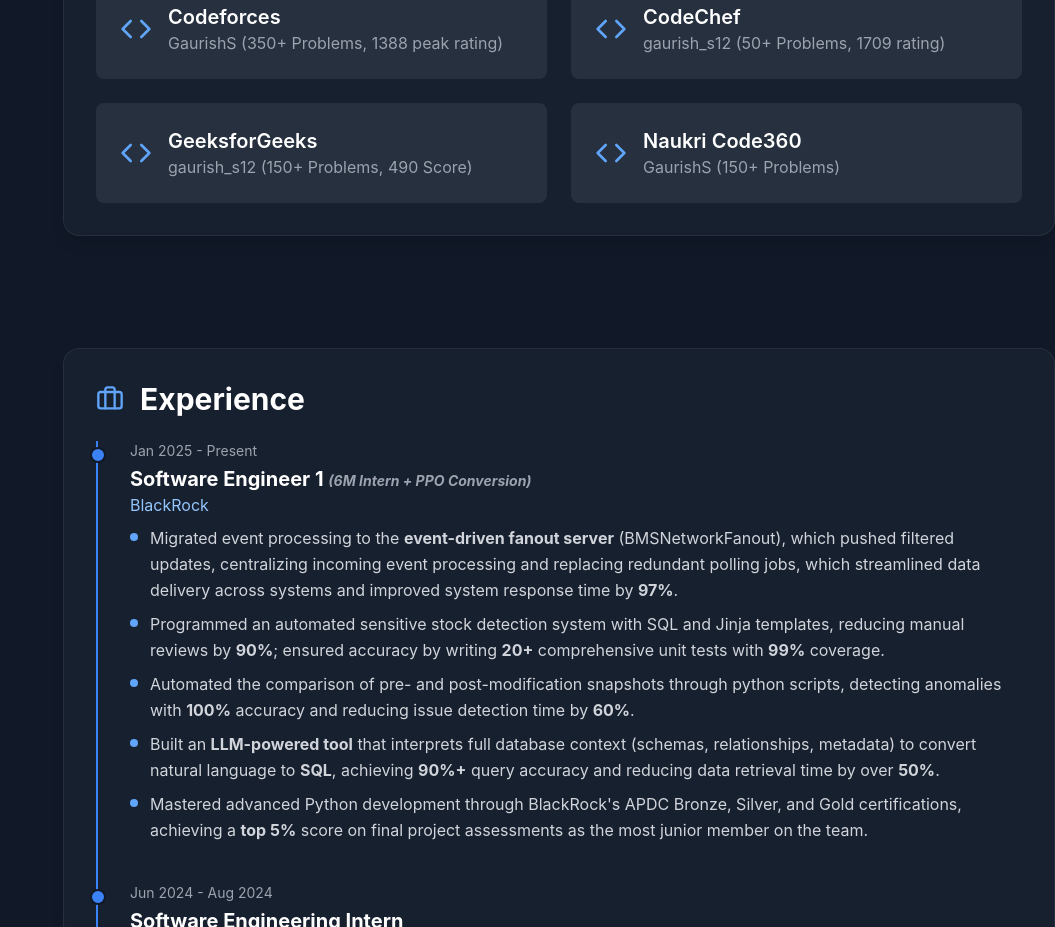
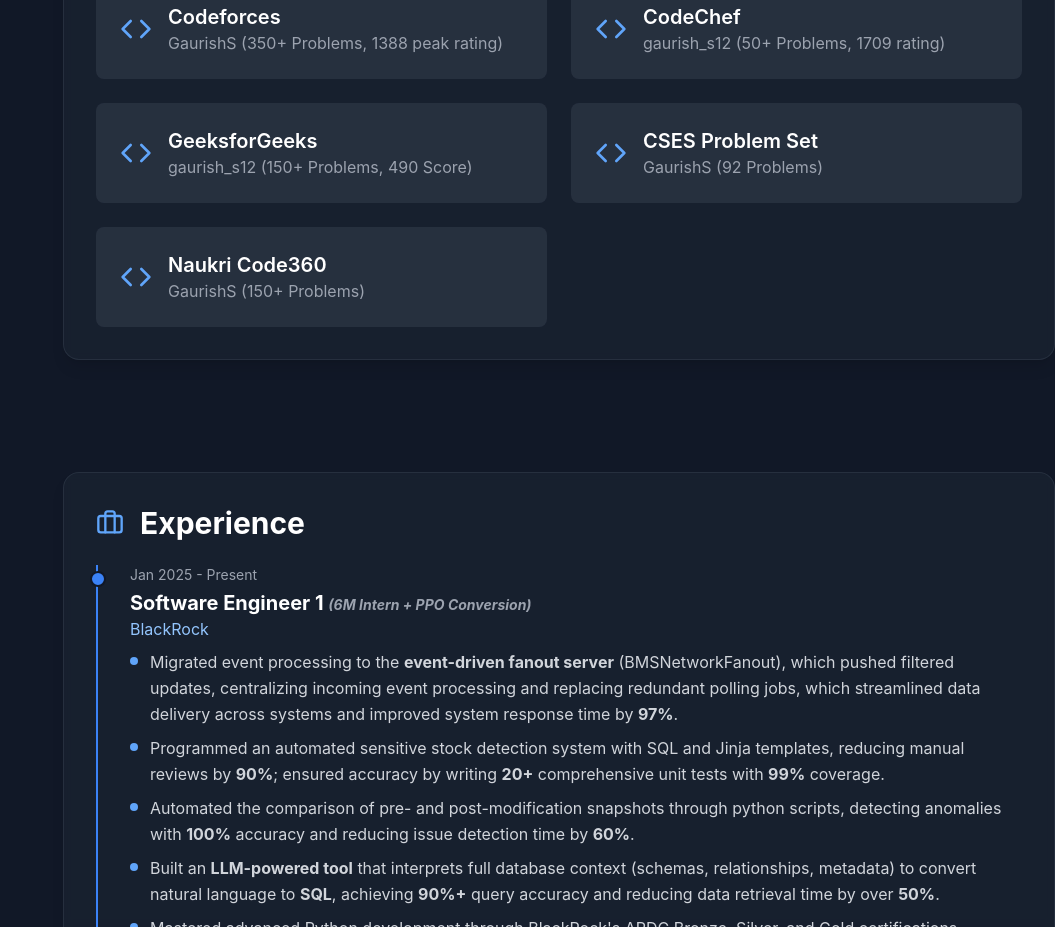
Before and after one commit to Gaurishh/portfolio-website, a Next.js app: page / in a window 1280 px wide. Shown: the part 1280-2207 px from the top of the page, without its empty margins (225-1280 px from the left). Built offline with nearby package versions, Linux system fonts and the light colour scheme.

Commit message:
Added CSES

```diff
--- a/components/constants.js
+++ b/components/constants.js
@@ -16,6 +16,7 @@ export const profiles = [
   { name: 'Codeforces', url: 'https://codeforces.com/profile/GaurishS', handle: 'GaurishS (350+ Problems, 1388 peak rating)', icon: Code },
   { name: 'CodeChef', url: 'https://www.codechef.com/users/gaurish_s12', handle: 'gaurish_s12 (50+ Problems, 1709 rating)', icon: Code },
   { name: 'GeeksforGeeks', url: 'https://www.geeksforgeeks.org/user/gaurish_s12', handle: 'gaurish_s12 (150+ Problems, 490 Score)', icon: Code },
+  { name: 'CSES Problem Set', url: 'https://cses.fi/user/98779', handle: 'GaurishS (92 Problems)', icon: Code },
   { name: 'Naukri Code360', url: 'https://www.naukri.com/code360/profile/e6a56a68-5892-4123-88a9-2e9c24a33a19', handle: 'GaurishS (150+ Problems)', icon: Code },
 ];
 
```
